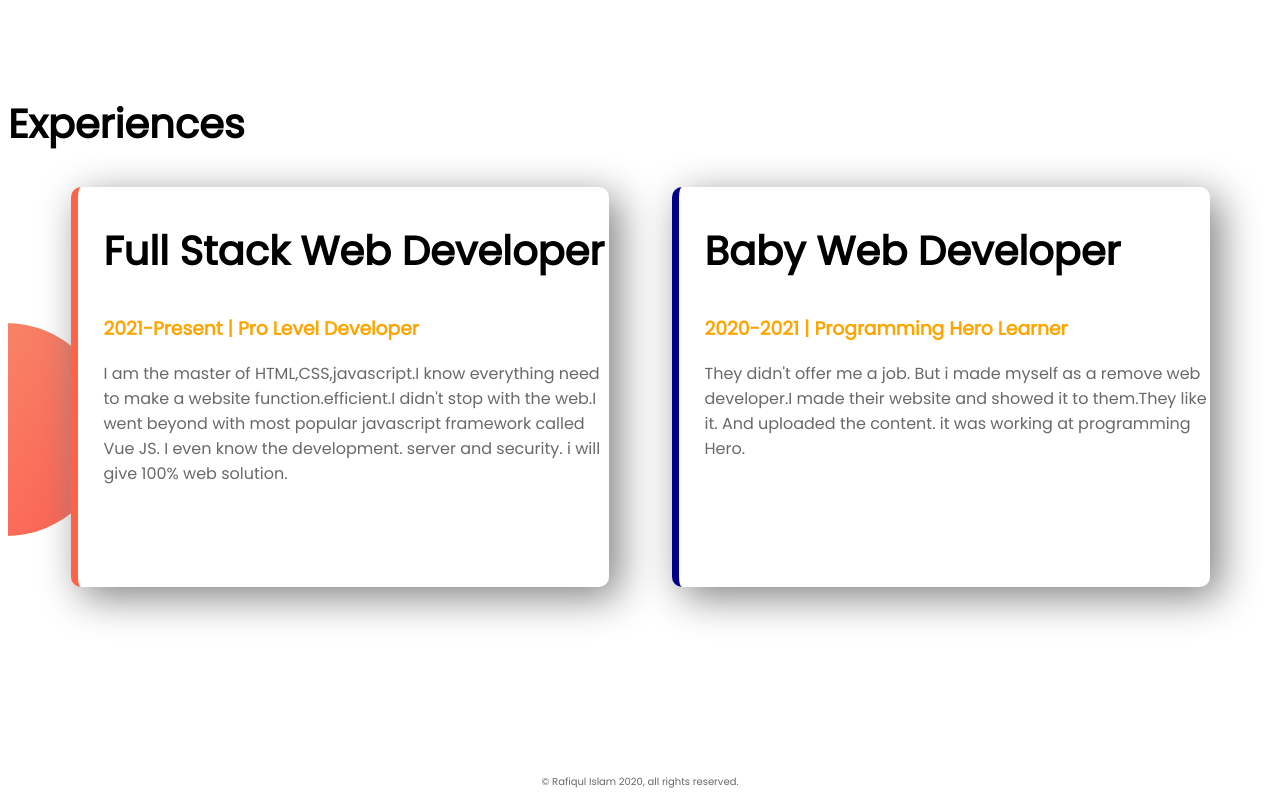
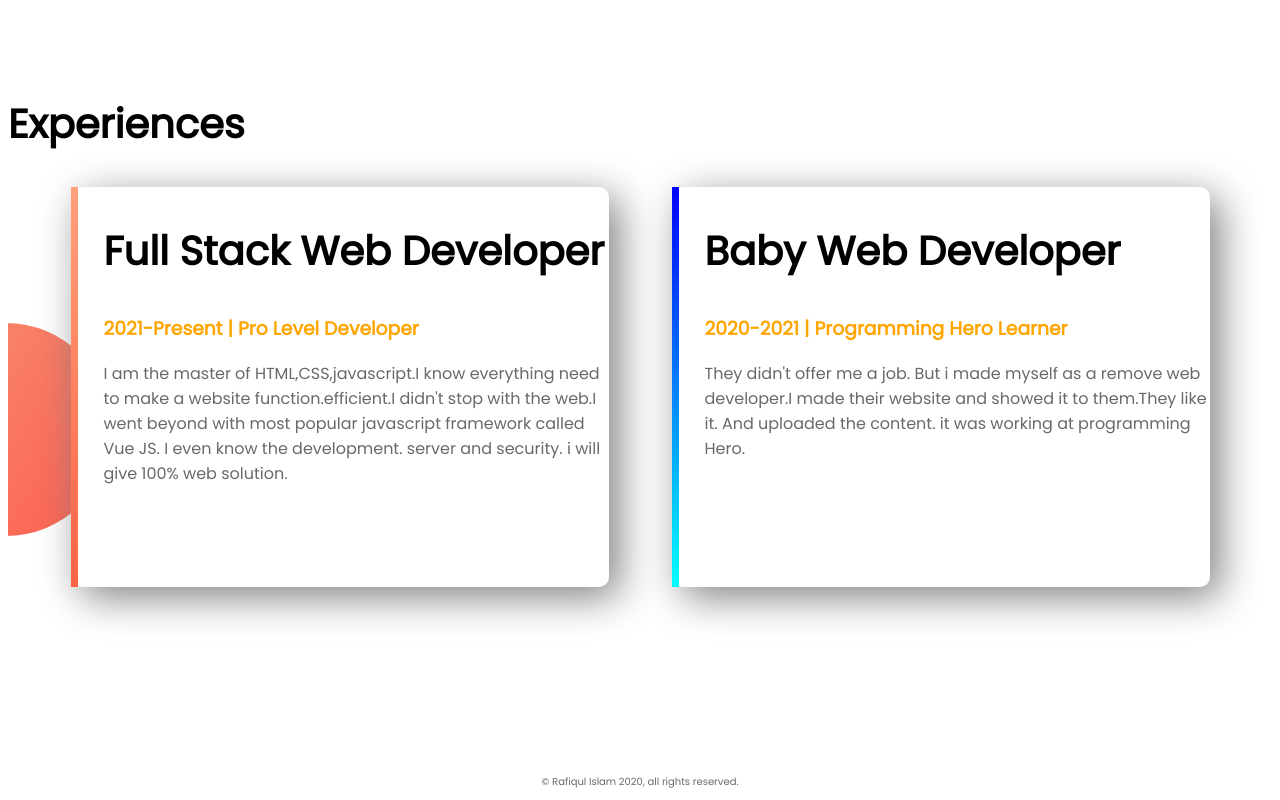
Before and after one commit to rafiqulislam2020/web-portfolio, a plain HTML site: page index.html in a window 1280 px wide. Shown: the part 1287-2087 px from the top of the page. Drawn offline with Linux system fonts and the light colour scheme.

Commit message:
Finished my first ever website

```diff
--- a/css/style.css
+++ b/css/style.css
@@ -63,15 +63,15 @@ img.topimg1 {
     background-repeat: no-repeat;
     background-position: left;
 }
-#full-stack{
+#full-stack {
     border-left: 7px solid;
-    border-color:tomato;
-    border-image: 1;
+    border-image: linear-gradient(180deg, lightsalmon, tomato);
+    border-image-slice: 1;
 }
-#baby-web{
+#baby-web {
     border-left: 7px solid;
-    border-color: darkblue;
-    border-image: 1;
+    border-image: linear-gradient(180deg, blue, cyan);
+    border-image-slice: 1;
 }
 footer p{
     text-align: center;
```
Also changed, not shown: index.html (+1 -0 lines), images/learn-programming.png (added).
